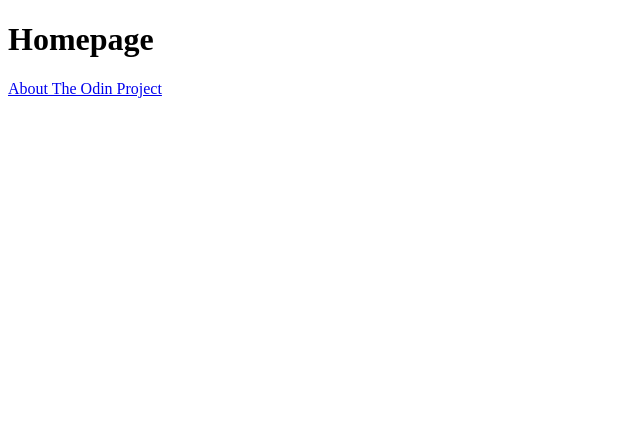
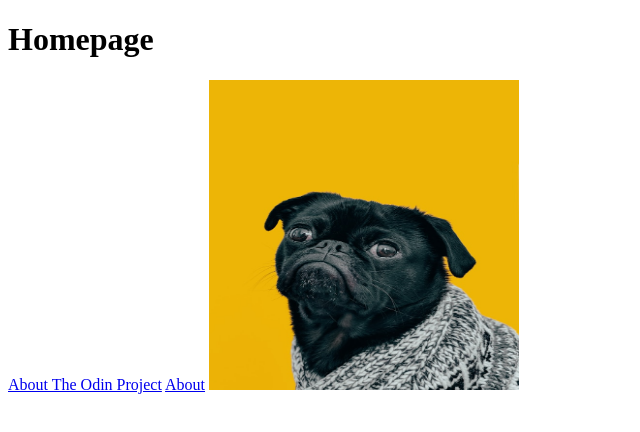
Before and after one commit to atchiang/HTMLPractice, a plain HTML site: page odin-links-and-images/index.html in a window 1280 px wide. Shown: the whole page, without its empty margins (0-640 px from the left). Drawn offline with Linux system fonts and the light colour scheme.

Commit message:
Adjust image sizing

```diff
--- a/odin-links-and-images/index.html
+++ b/odin-links-and-images/index.html
@@ -8,5 +8,9 @@
 <body>
     <h1>Homepage</h1>
     <a href="https://www.theodinproject.com/about">About The Odin Project</a>
+    <a href="pages/about.html">About</a>
+    <!-- <img src="https://www.theodinproject.com/mstile-310x310.png"> -->
+    <img src="./images/dog.jpg" alt="Image of a dog." height="310" width="310">
+
 </body>
 </html>
```
Also changed, not shown: odin-links-and-images/pages/about.html (renamed from odin-links-and-images/about.html, +1 -0 lines), odin-links-and-images/images/dog.jpg (added), 1 other file.
